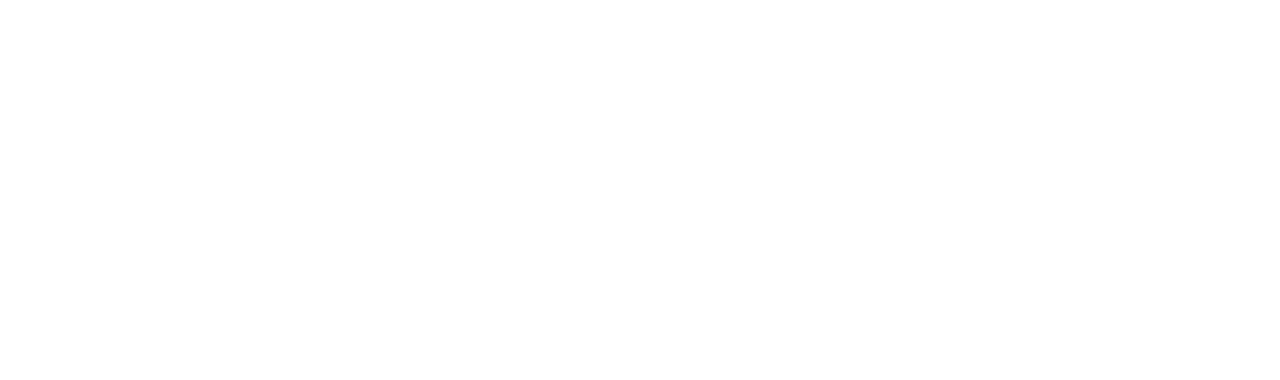
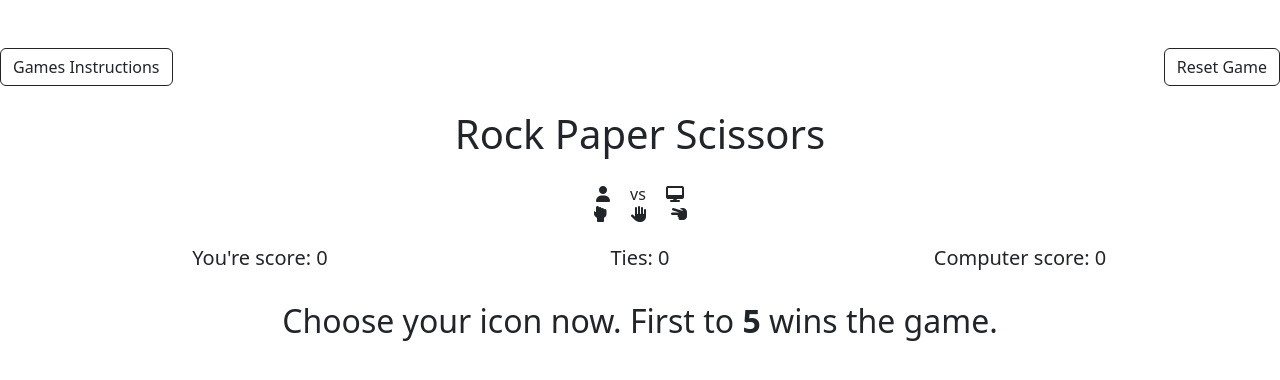
Before and after one commit to Darren-Longhurst/rock-paper-scissors-mp2, a plain HTML site: page index.html in a window 1280 px wide. Drawn offline with nearby package versions, Linux system fonts and the light colour scheme; a web font is replaced by a local one.

Commit message:
Game card container and choices added

```diff
--- a/index.html
+++ b/index.html
@@ -29,7 +29,45 @@
   <link rel="stylesheet" href="assets/css/style.css">
   <script src="https://code.jquery.com/jquery-3.6.0.min.js"></script>
 </head>
-<body>
+<body class="text-center py-5">
+<header>
+<!-- HEADER: Instructions + Reset -->
+    <div class="header-card mb-4 d-flex justify-content-between align-items-center">
+      <button id=instructions-btn class="btn btn-outline-dark" data-bs-toggle="modal" data-bs-target="#instructionsModal">Games Instructions</button>
+      <button id="reset-btn" class="btn btn-outline-dark">Reset Game</button>
+    </div>
+  </div>
+</header>
+<main>
+    <!-- Game card container -->
+    <div class = "container">
+    <div class="game-card mb-4">
+      <h1 class="mb-4">Rock Paper Scissors</h1>
+
+      <!-- VS Display -->
+      <div id="vs-display">
+        <span id="player-icon"><i class="fas fa-user player-icon"></i></span>
+        <span class="mx-3">vs</span>
+        <span id="computer-icon"><i class="fas fa-desktop computer-icon"></i></span>
+      </div>
+
+      <!-- Choices (icons only) -->
+      <div class="d-flex justify-content-center gap-4 mb-4">
+        <i id="rock" role="button" tabindex="0" aria-label="Choose rock" class="fas fa-hand-rock choice-icon choice rock-icon"></i>
+        <i id="paper" role="button" tabindex="0" aria-label="Choose paper" class="fas fa-hand-paper choice-icon choice paper-icon"></i>
+        <i id="scissors" role="button" tabindex="0" aria-label="Choose scissors" class="fas fa-hand-scissors choice-icon choice scissors-icon"></i>
+      </div>
+
+      <!-- Scoreboard -->
+      <div id="scoreboard" class="mb-3" aria-label="Current scores for player, computer, and ties"></div>
+    </div>
+      <!-- Result -->
+        <div class="results-card mb-4">
+      <div id="result"></div>
+    </div>
+    </div>
+  </div>
+</main>
     <!--Bootstrap and JavaScript links-->
     <script src="https://cdn.jsdelivr.net/npm/bootstrap@5.3.3/dist/js/bootstrap.bundle.min.js"></script>
 <script src="assets/js/script.js"></script>
```
